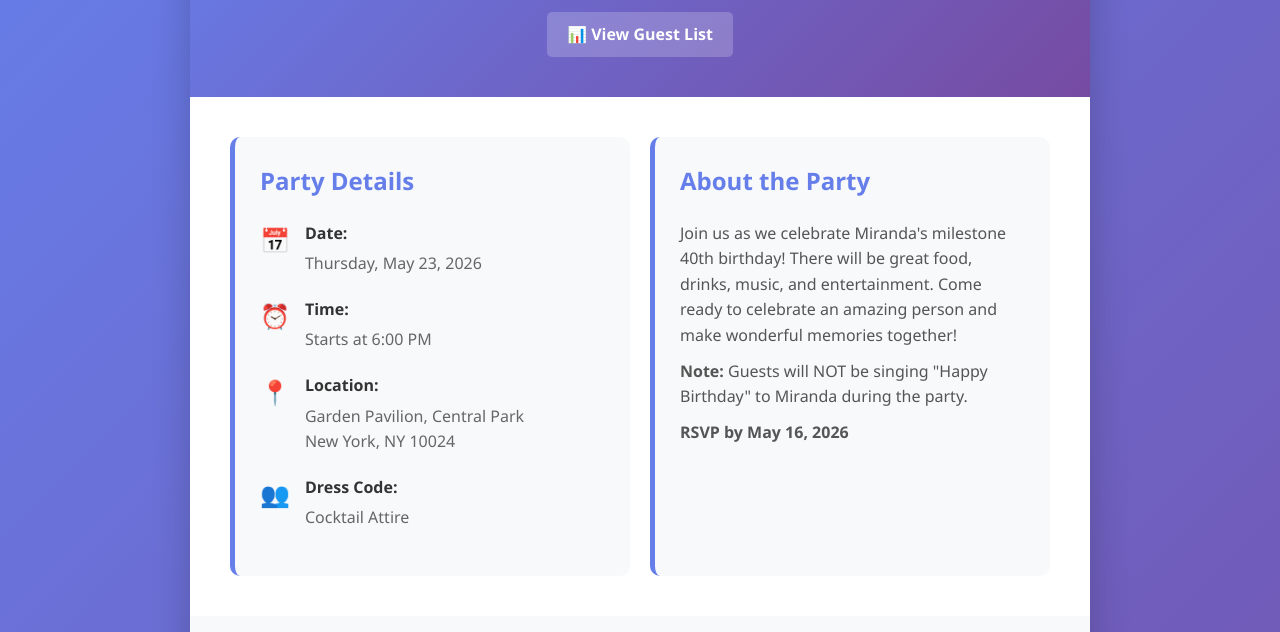
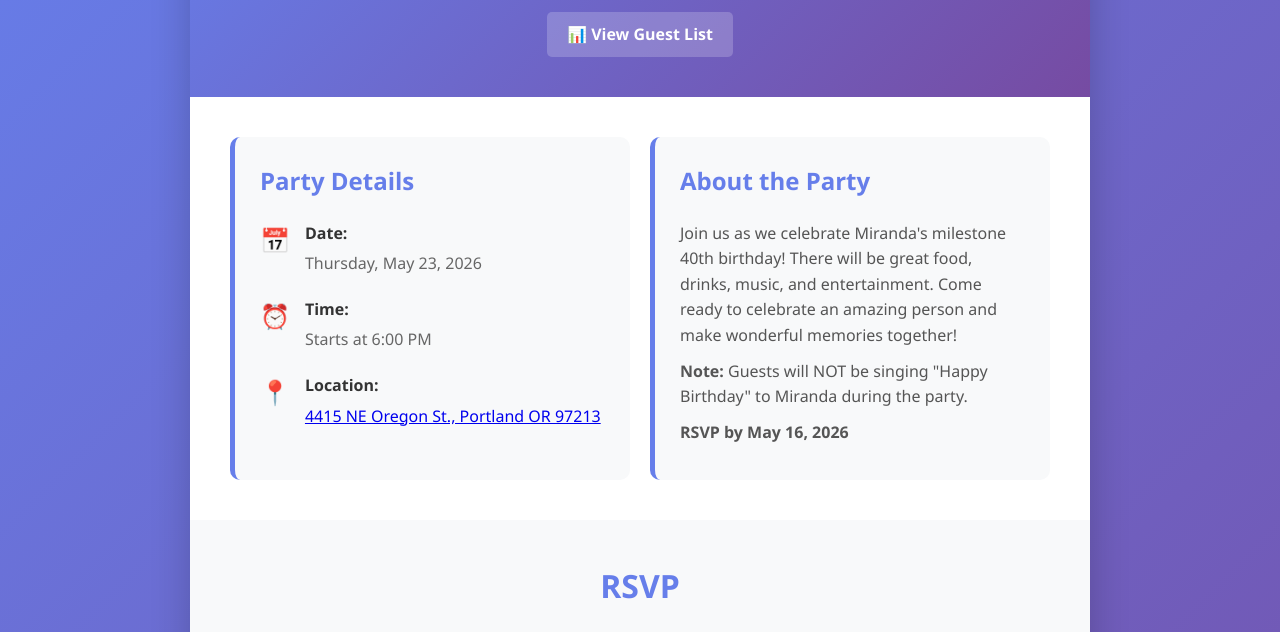
Before and after one commit to zgstowell/mirandas40th, a website: page public/index.html in a window 1280 px wide. Shown: the part 168-800 px from the top of the page. Drawn offline with Linux system fonts and the light colour scheme.

Commit message:
working!

```diff
--- a/public/index.html
+++ b/public/index.html
@@ -37,14 +37,8 @@
                     <span class="icon">📍</span>
                     <div>
                         <strong>Location:</strong>
-                        <p>Garden Pavilion, Central Park<br>New York, NY 10024</p>
-                    </div>
-                </div>
-                <div class="detail">
-                    <span class="icon">👥</span>
-                    <div>
-                        <strong>Dress Code:</strong>
-                        <p>Cocktail Attire</p>
+                        <p><a href="https://www.google.com/maps/search/?api=1&query=4415+NE+Oregon+St.+Portland+OR+97213"
+                                target="_blank" rel="noopener noreferrer">4415 NE Oregon St., Portland OR 97213</a></p>
                     </div>
                 </div>
             </div>
```
Also changed, not shown: public/pages/dashboard.html (+1 -2 lines).
